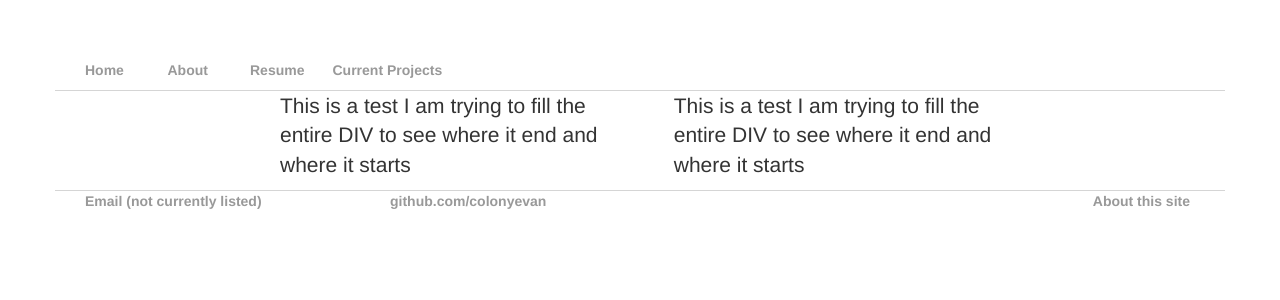
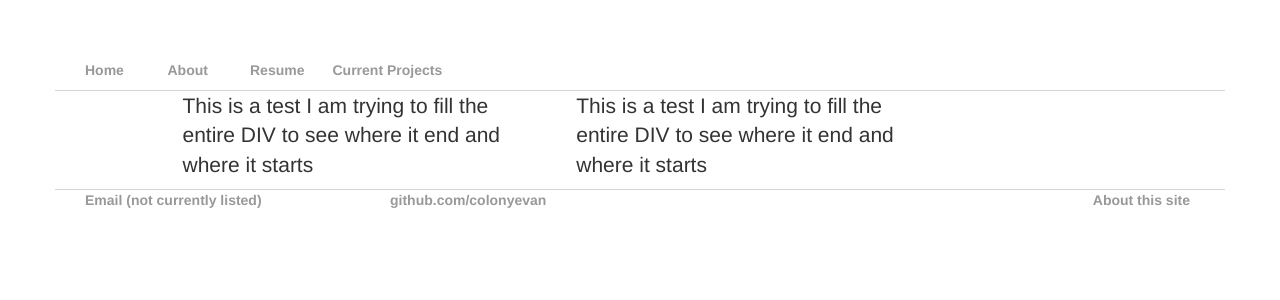
Before and after one commit to colonyevan/colonyevan.github.io, a Jekyll site: the page built from resume/index.html, in a window 1280 px wide. Shown: the top 300 px of the page. Built offline with Jekyll 4.4.1, drawn with Linux system fonts in a browser that asks for light colours.

Commit message:
Resume Changes

```diff
--- a/resume/index.html
+++ b/resume/index.html
@@ -3,7 +3,7 @@ layout: default
 title: My Resume
 ---
 <div class="row">
-    <div class="col-sm-2"> </div>
+    <div class="col-sm-1"> </div>
     <div class="col-sm-10">
         <div class="col-sm-5">
             <p>This is a test I am trying to fill the entire DIV to see where it end and where it starts</p>
@@ -13,6 +13,6 @@ title: My Resume
         </div>
     </div>
     <!-- /.col-sm-10 -->
-    <div class="col-sm-2"></div>
+    <div class="col-sm-1"></div>
 </div>
 <!-- /.row -->
```
